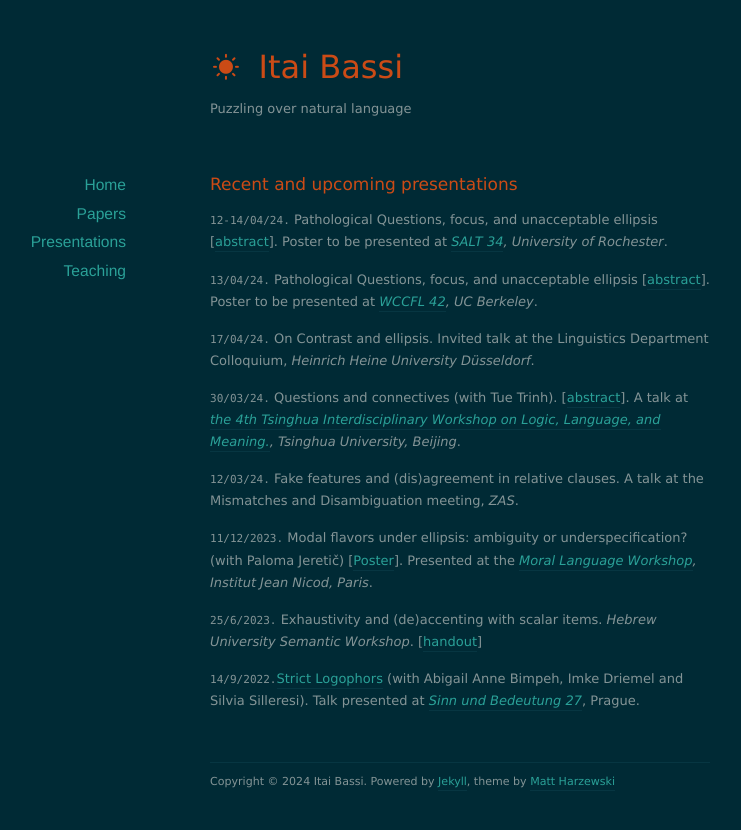
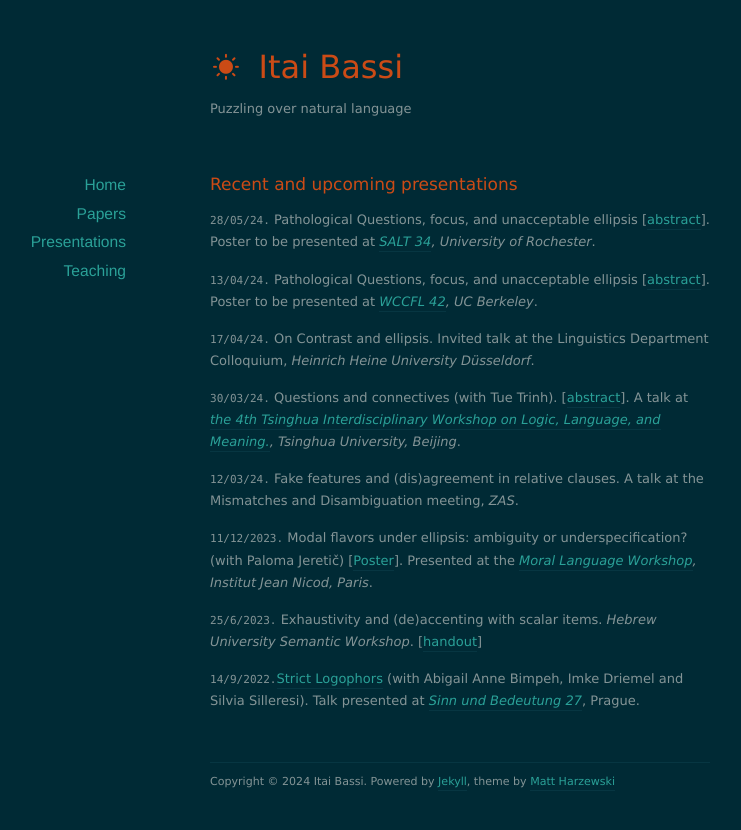
Before and after one commit to itaibassi/itaibassi.github.io, a Jekyll site: the page built from presentations/index.markdown, in a window 1280 px wide. Shown: the top 830 px of the page, without its empty margins (180-921 px from the left). Built offline with Jekyll 4.4.1, drawn with Linux system fonts in a browser that asks for light colours; nearby versions of some CDN libraries.

Commit message:
Update index.markdown

```diff
--- a/presentations/index.markdown
+++ b/presentations/index.markdown
@@ -10,7 +10,7 @@ title: Recent Presentations
 # Recent and upcoming presentations
 
 
-`12-14/04/24.`  Pathological Questions, focus, and unacceptable ellipsis
+`28/05/24.`  Pathological Questions, focus, and unacceptable ellipsis
 [[abstract](https://www.dropbox.com/scl/fi/stuv4sw35ss78xlmhmeu6/Abstract-Pathological-Questions-focus-and-unacceptable-ellipsis.pdf?rlkey=t2tnh0ifvb9l17vdja8s6irbs&dl=0)]. Poster to be presented at *[SALT 34](https://saltconf.github.io/salt34/), University of Rochester*.
 
 `13/04/24.`  Pathological Questions, focus, and unacceptable ellipsis
```
